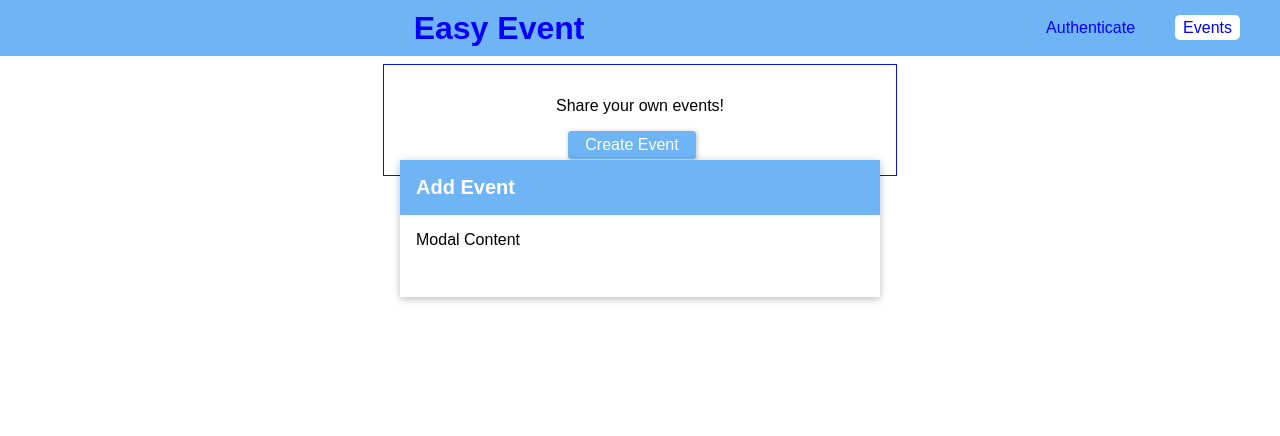
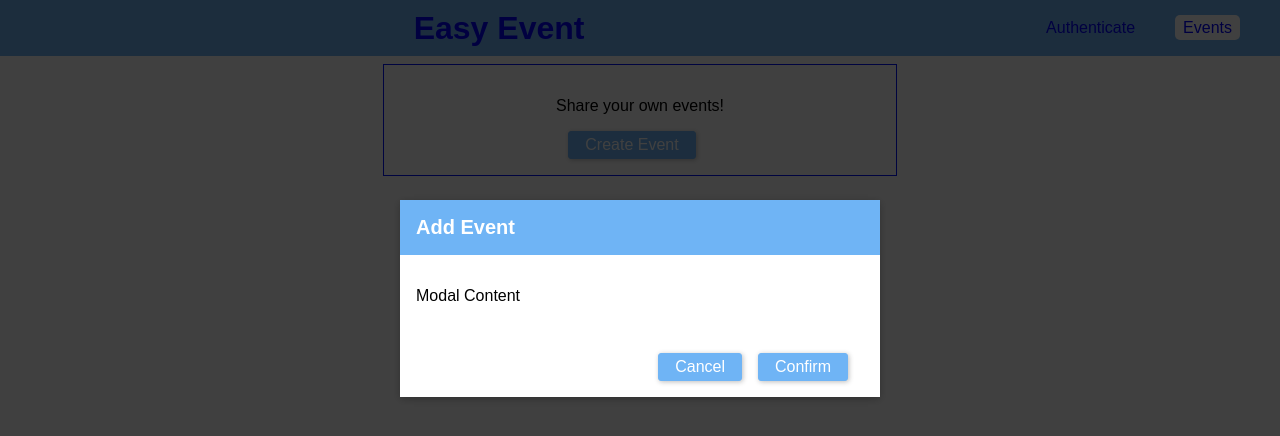
Before and after one commit to lasse1900/graphql-react-booking-app-Deploy, a React (Create React App) app in the folder frontend/: page /events in a window 1280 px wide. Both pictures are taken after a click on the button "Create Event". Shown: the top 436 px of the page. Built offline with nearby package versions, Linux system fonts and the light colour scheme.

Commit message:
adding logout and modal part III (15)

```diff
--- /dev/null
+++ b/frontend/src/components/Backdrop/Backdrop.css
@@ -0,0 +1,8 @@
+.backdrop {
+  position: fixed;
+  top: 0;
+  left: 0;
+  height: 100vh;
+  width: 100%;
+  background: rgba(0, 0, 0, 0.75);
+}
--- /dev/null
+++ b/frontend/src/components/Backdrop/Backdrop.js
@@ -0,0 +1,7 @@
+import React from 'react';
+
+import './Backdrop.css';
+
+const backdrop = props => <div className="backdrop"></div>
+
+export default backdrop;
--- a/frontend/src/components/Modal/Modal.css
+++ b/frontend/src/components/Modal/Modal.css
@@ -4,7 +4,7 @@
   background: white;
   box-shadow: 0 2px 8px rgba(0, 0, 0, 0.26);
   position: fixed;
-  top: 20vh;
+  top: 25vh;
   left: 5%;
 }
 
--- a/frontend/src/components/Modal/Modal.js
+++ b/frontend/src/components/Modal/Modal.js
@@ -9,8 +9,16 @@
     </header>
     <section className="modal__content">{props.children}</section>
     <section className="modal__actions">
-      {props.cacCancel && <button>Cancel</button>}
-      {props.canConfirm && <button>Confirm</button>}
+    {props.canCancel && (
+      <button className="btn" onClick={props.onCancel}>
+        Cancel
+      </button>
+    )}
+    {props.canConfirm && (
+      <button className="btn" onClick={props.onConfirm}>
+        Confirm
+      </button>
+    )}
     </section>
   </div>
 );
--- a/frontend/src/pages/Events.js
+++ b/frontend/src/pages/Events.js
@@ -1,17 +1,43 @@
 import React, { Component } from 'react';
 
 import Modal from '../components/Modal/Modal';
-
+import Backdrop from '../components/Backdrop/Backdrop';
 import './Events.css';
 
 class EventsPage extends Component {
+  state = {
+    createing: false
+  };
+
+  startCreateEventHandler = () => {
+    this.setState({ creating: true });
+  }
+
+  modalConfirmHandler = () => {
+    this.setState({ creating: false });
+  }
+
+  modalCancelHandler = () => {
+    this.setState({ creating: false });
+  }
+
   render() {
     return (
       <React.Fragment>
-        <Modal title="Add Event" canCancel canCofitm>Modal Content</Modal>
+        {this.state.creating && <Backdrop />}
+        {this.state.creating &&
+          <Modal
+            title="Add Event"
+            canCancel
+            canConfirm
+            onCancel={this.modalCancelHandler}
+            onConfirm={this.modalConfirmHandler}
+          >
+            <p>Modal Content</p>
+          </Modal>}
         <div className="events-control">
           <p>Share your own events!</p>
-          <button className="btn">Create Event</button>
+          <button className="btn" onClick={this.startCreateEventHandler}>Create Event</button>
         </div>
       </React.Fragment>
     );
```
